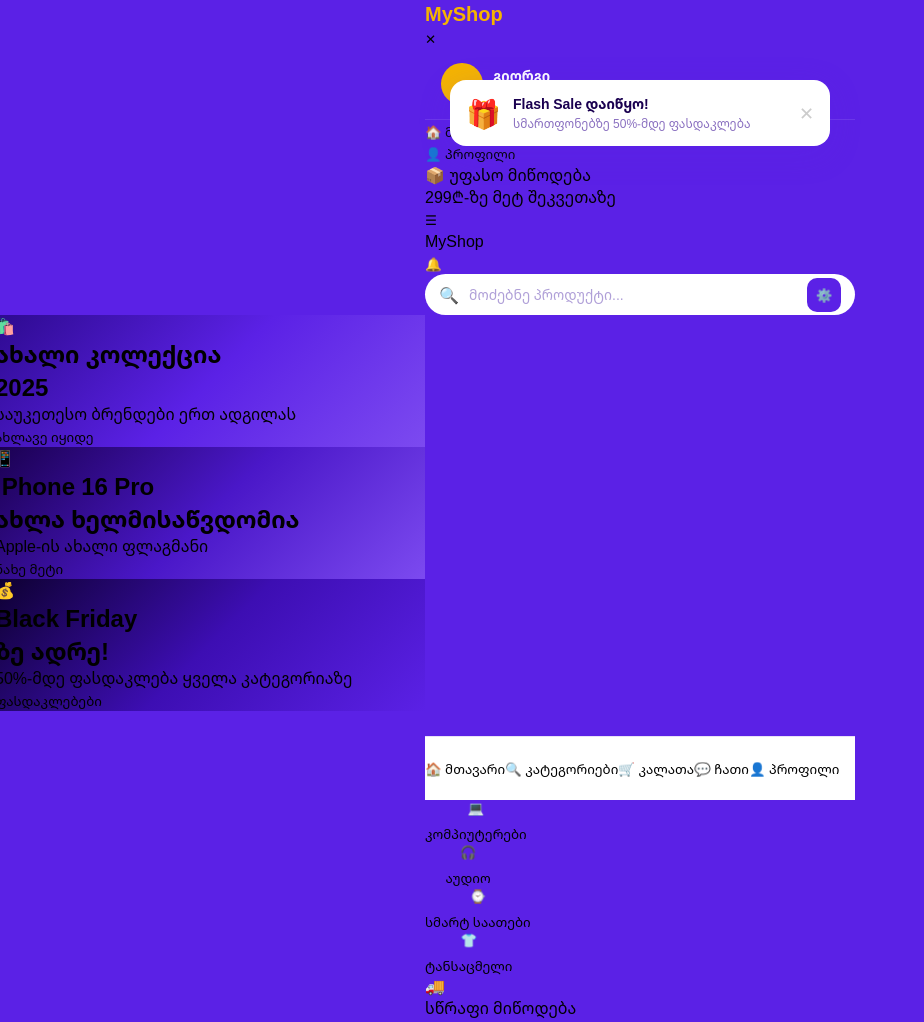
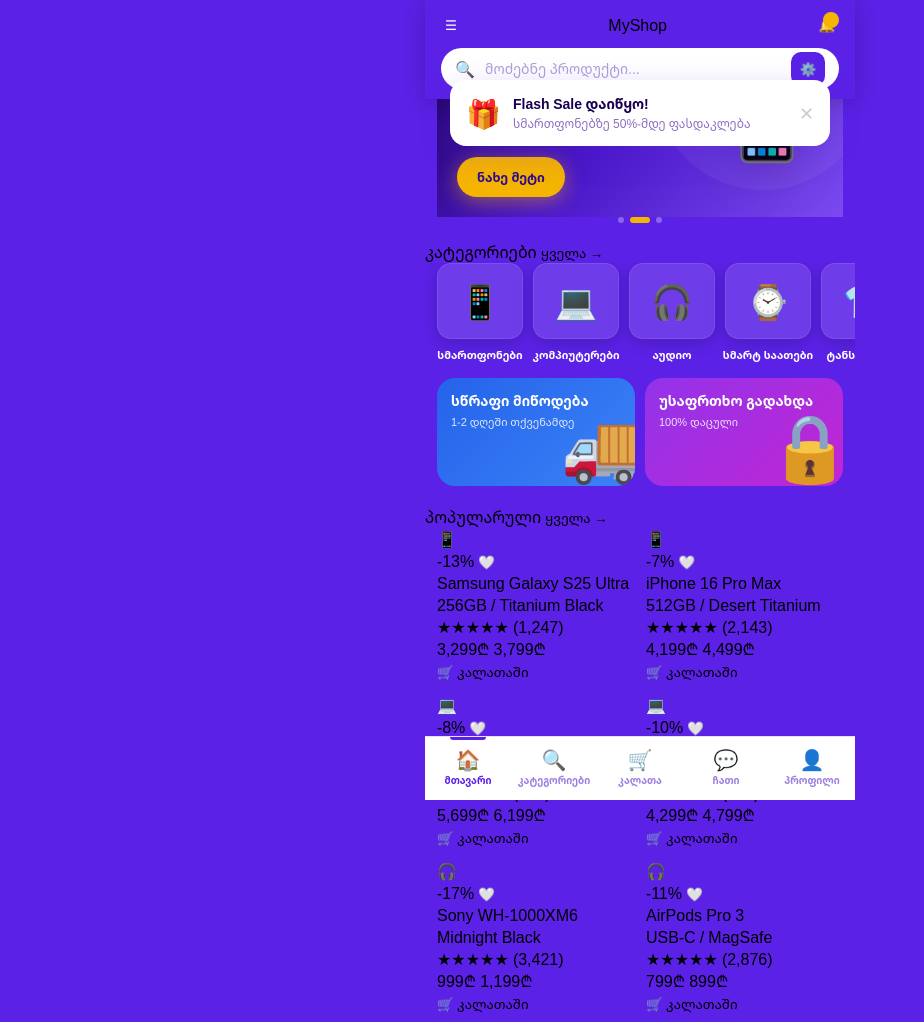
Before and after one commit to bakakuri/myshop, a plain HTML site: page web/index.html in a window 1280 px wide. Shown: the top 1022 px of the page, without its empty margins (0-924 px from the left). Drawn offline with Linux system fonts and the light colour scheme.

Commit message:
fix: align CSS selectors with HTML class names
- header.css: .header → .app-header, .header-top → .hdr-top,
  .header-logo → .hdr-logo, .header-bell → .bell-btn,
  .header-bell-badge → .bell-dot, .burger-btn added
- nav.css: .bnav-item → .nav-btn, .bnav-badge → .cart-badge,
  .side-panel → .side-menu (with transform: translateX(-100%)),
  .side-bg → .side-overlay, .side-x → .side-close,
  .side-item → .side-link, .side-nav → .side-links,
  .side-top → .side-hdr; open/close uses .open class
- home.css: .cats-row → .cat-row, .cat-card-img → .cat-emoji,
  .cat-card-label → .cat-name, .feat-row → .feat-grid,
  .feat-card → .feat-banner, .feat-card-* → .feat-*,
  .products-grid → .prods-grid; slider wrap classes fixed
- home.js: dot active class .on → .active; slide inner HTML
  updated to match new CSS class names

Co-Authored-By: Claude Sonnet 4.6 <noreply@anthropic.com>
Claude-Session: https://claude.ai/code/session_014D4A7cE1ETG13Va3xjDJfa

```diff
--- a/web/css/header.css
+++ b/web/css/header.css
@@ -1,17 +1,17 @@
 /* ── Header ── */
-.header {
+.app-header {
   background: var(--purple);
   padding: 12px 16px 10px;
   position: fixed; top: 0; left: 50%; transform: translateX(-50%);
   width: 100%; max-width: 430px; z-index: 1000;
   box-shadow: 0 2px 20px rgba(0,0,0,0.2);
 }
-.header-top {
+.hdr-top {
   display: flex; align-items: center; justify-content: space-between;
   margin-bottom: 10px;
 }
-.header-menu { color: #fff; padding: 4px; }
-.header-logo {
+.burger-btn { color: #fff; padding: 4px; background: none; border: none; cursor: pointer; }
+.hdr-logo {
   display: flex; align-items: center; gap: 8px; cursor: pointer;
 }
 .logo-icon {
@@ -26,8 +26,8 @@
 .logo-text .sub {
   font-size: 11px; color: rgba(255,255,255,0.8); font-weight: 400;
 }
-.header-bell { position: relative; color: #fff; padding: 4px; }
-.header-bell-badge {
+.bell-btn { position: relative; color: #fff; padding: 4px; background: none; border: none; cursor: pointer; }
+.bell-dot {
   position: absolute; top: 0; right: 0;
   background: var(--gold); color: var(--purple-dark);
   font-size: 9px; font-weight: 900; width: 16px; height: 16px;
@@ -48,5 +48,5 @@
 .search-filter-btn {
   width: 34px; height: 34px; border-radius: 10px;
   background: var(--purple); display: flex; align-items: center;
-  justify-content: center; flex-shrink: 0;
+  justify-content: center; flex-shrink: 0; border: none; cursor: pointer;
 }
--- a/web/css/home.css
+++ b/web/css/home.css
@@ -1,94 +1,128 @@
-/* ── Hero Banner ── */
-.hero {
+/* ── Hero Slider ── */
+.slider-wrap {
+  position: relative; overflow: hidden;
   margin: 0 12px 4px; border-radius: var(--r-lg);
-  background: linear-gradient(135deg, #4a17c8 0%, #7C4AF0 100%);
+}
+.slides-wrap {
+  display: flex; transition: transform .4s ease;
+}
+.slide {
+  flex-shrink: 0; width: 100%;
   min-height: 200px; display: flex; align-items: center;
   position: relative; overflow: hidden; padding: 20px;
+  background: linear-gradient(135deg, #4a17c8 0%, #7C4AF0 100%);
 }
-.hero::before {
+.slide::before {
   content: ''; position: absolute; right: -30px; top: -30px;
   width: 220px; height: 220px; border-radius: 50%;
   background: rgba(255,255,255,0.05);
 }
-.hero-left    { flex: 1; z-index: 1; }
-.hero-tag     { font-size: 12px; color: var(--gold-light); font-weight: 700; margin-bottom: 6px; }
-.hero-title   { font-size: 20px; font-weight: 900; color: #fff; line-height: 1.25; margin-bottom: 4px; }
-.hero-title span { color: var(--gold); }
-.hero-btn {
+.slide-left    { flex: 1; z-index: 1; }
+.slide-tag     { font-size: 12px; color: var(--gold-light); font-weight: 700; margin-bottom: 6px; }
+.slide-title   { font-size: 20px; font-weight: 900; color: #fff; line-height: 1.25; margin-bottom: 4px; }
+.slide-title span { color: var(--gold); }
+.slide-btn {
   margin-top: 14px; display: inline-flex; align-items: center; gap: 6px;
   background: var(--gold); color: var(--purple-dark);
   padding: 11px 20px; border-radius: var(--r-pill);
   font-size: 13px; font-weight: 900;
   box-shadow: var(--shadow-gold); transition: all .2s;
+  border: none; cursor: pointer;
 }
-.hero-btn:hover { background: var(--gold-light); transform: scale(1.03); }
-.hero-char {
+.slide-btn:hover { background: var(--gold-light); transform: scale(1.03); }
+.slide-char {
   font-size: 90px; line-height: 1; z-index: 1; flex-shrink: 0;
   filter: drop-shadow(0 8px 24px rgba(0,0,0,0.2));
 }
-.hero-pct {
+.slide-pct {
   position: absolute; right: 70px; top: 16px;
   width: 40px; height: 40px; border-radius: 50%;
   background: var(--gold); display: flex; align-items: center; justify-content: center;
   font-size: 12px; font-weight: 900; color: var(--purple-dark); z-index: 1;
 }
-.hero-gift {
+.slide-gift {
   position: absolute; right: 12px; bottom: 12px;
   font-size: 48px; opacity: .88; z-index: 1;
 }
 
-/* Hero Dots */
-.hero-dots   { display: flex; justify-content: center; gap: 6px; margin-bottom: 14px; }
-.hero-dot {
+/* Slider Dots */
+.slide-dots   { display: flex; justify-content: center; gap: 6px; margin-bottom: 14px; }
+.dot {
   width: 6px; height: 6px; border-radius: 3px;
   background: rgba(255,255,255,0.3); transition: all .3s; cursor: pointer;
+  border: none;
 }
-.hero-dot.active { width: 20px; background: var(--gold); }
+.dot.active { width: 20px; background: var(--gold); }
 
 /* ── Category Row ── */
-.cats-row {
+.cat-row {
   display: flex; gap: 10px; overflow-x: auto; padding: 0 12px 16px;
+  scrollbar-width: none;
 }
+.cat-row::-webkit-scrollbar { display: none; }
 .cat-card {
   display: flex; flex-direction: column; align-items: center; gap: 8px;
   min-width: 86px; cursor: pointer;
 }
-.cat-card-img {
+.cat-emoji {
   width: 86px; height: 76px; border-radius: var(--r-md);
   background: rgba(255,255,255,0.12); display: flex; align-items: center;
   justify-content: center; font-size: 34px;
   box-shadow: 0 4px 16px rgba(0,0,0,0.18); transition: transform .2s;
   border: 1.5px solid rgba(255,255,255,0.1);
 }
-.cat-card:hover .cat-card-img { transform: scale(1.05); }
-.cat-card.active .cat-card-img { outline: 2.5px solid var(--gold); background: rgba(255,255,255,0.22); }
-.cat-card-label {
+.cat-card:hover .cat-emoji { transform: scale(1.05); }
+.cat-card.active .cat-emoji { outline: 2.5px solid var(--gold); background: rgba(255,255,255,0.22); }
+.cat-name {
   font-size: 11px; font-weight: 700; color: #fff;
   text-align: center; white-space: nowrap;
 }
 
 /* ── Feature Banners ── */
-.feat-row { display: grid; grid-template-columns: 1fr 1fr; gap: 10px; padding: 0 12px 20px; }
-.feat-card {
+.feat-grid { display: grid; grid-template-columns: 1fr 1fr; gap: 10px; padding: 0 12px 20px; }
+.feat-banner {
   border-radius: var(--r-lg); padding: 14px;
   position: relative; overflow: hidden; cursor: pointer; min-height: 108px;
 }
-.feat-card.delivery { background: linear-gradient(135deg,#2563EB,#3B82F6); }
-.feat-card.secure   { background: linear-gradient(135deg,#9333EA,#C026D3); }
-.feat-card-title { font-size: 14px; font-weight: 900; color: #fff; margin-bottom: 4px; line-height: 1.25; }
-.feat-card-sub   { font-size: 11px; color: rgba(255,255,255,0.85); line-height: 1.4; margin-bottom: 10px; }
-.feat-card-btn   {
+.feat-delivery { background: linear-gradient(135deg,#2563EB,#3B82F6); }
+.feat-secure   { background: linear-gradient(135deg,#9333EA,#C026D3); }
+.feat-title { font-size: 14px; font-weight: 900; color: #fff; margin-bottom: 4px; line-height: 1.25; }
+.feat-sub   { font-size: 11px; color: rgba(255,255,255,0.85); line-height: 1.4; margin-bottom: 10px; }
+.feat-cta   {
   display: inline-block; background: var(--gold); color: var(--purple-dark);
   padding: 5px 12px; border-radius: 30px; font-size: 11px; font-weight: 900;
 }
-.feat-card-icon  {
+.feat-icon  {
   position: absolute; right: -8px; bottom: -4px;
   font-size: 66px; opacity: .9;
 }
 
+/* ── Deals / Offers banner ── */
+.deals-banner {
+  margin: 0 12px 16px; border-radius: var(--r-lg); padding: 16px;
+  background: linear-gradient(135deg, var(--purple-dark), var(--purple));
+  display: flex; align-items: center; justify-content: space-between;
+  position: relative; overflow: hidden;
+}
+.deals-left { z-index: 1; }
+.deals-title { font-size: 15px; font-weight: 900; color: #fff; margin-bottom: 2px; }
+.deals-sub   { font-size: 11px; color: rgba(255,255,255,0.75); }
+.deals-timer { display: flex; gap: 6px; margin-top: 10px; }
+.deals-unit  {
+  background: rgba(0,0,0,0.3); border-radius: 6px; padding: 4px 8px;
+  text-align: center;
+}
+.deals-num   { font-size: 16px; font-weight: 900; color: var(--gold); display: block; }
+.deals-lbl   { font-size: 9px; color: rgba(255,255,255,0.6); display: block; }
+.deals-sep   { font-size: 16px; font-weight: 900; color: var(--gold); align-self: center; }
+.deals-char  {
+  font-size: 80px; opacity: .8; position: absolute; right: -10px; bottom: -10px;
+}
+
 /* ── Products Grid ── */
-.products-grid  { display: grid; grid-template-columns: 1fr 1fr; gap: 12px; padding: 0 12px 20px; }
+.prods-grid  { display: grid; grid-template-columns: 1fr 1fr; gap: 12px; padding: 0 12px 20px; }
 
 /* ── Products Scroll (deals) ── */
-.products-scroll { display: flex; gap: 12px; overflow-x: auto; padding: 0 12px 20px; }
-.products-scroll .p-card { min-width: 158px; width: 158px; }
+.prods-scroll { display: flex; gap: 12px; overflow-x: auto; padding: 0 12px 20px; scrollbar-width: none; }
+.prods-scroll::-webkit-scrollbar { display: none; }
+.prods-scroll .p-card { min-width: 158px; width: 158px; }
--- a/web/css/nav.css
+++ b/web/css/nav.css
@@ -1,25 +1,28 @@
-/* ── Bottom Navigation — exact from design ── */
+/* ── Bottom Navigation ── */
 .bottom-nav {
   position: fixed; bottom: 0; left: 50%; transform: translateX(-50%);
   width: 100%; max-width: 430px;
   background: var(--white); border-top: 1px solid #e8e0f8;
   display: flex; height: 64px; z-index: 1000;
 }
-.bnav-item {
+.nav-btn {
   flex: 1; display: flex; flex-direction: column;
   align-items: center; justify-content: center;
   gap: 3px; cursor: pointer; color: #9D7FE0;
   font-size: 10px; font-weight: 600;
   transition: color .2s; position: relative;
+  background: none; border: none;
 }
-.bnav-item.active { color: var(--purple); }
-.bnav-item.active::before {
+.nav-btn.active { color: var(--purple); }
+.nav-btn.active::before {
   content: ''; position: absolute; top: 0; left: 50%;
   transform: translateX(-50%);
   width: 36px; height: 3px;
   background: var(--purple); border-radius: 0 0 3px 3px;
 }
-.bnav-badge {
+.nav-icon { font-size: 20px; line-height: 1; }
+.nav-label { font-size: 10px; font-weight: 600; }
+.cart-badge {
   position: absolute; top: 8px; right: calc(50% - 18px);
   background: var(--gold); color: var(--purple-dark);
   font-size: 9px; font-weight: 900; min-width: 16px; height: 16px;
@@ -28,31 +31,32 @@
 }
 
 /* ── Side Menu ── */
-.side-bg {
+.side-overlay {
   position: fixed; inset: 0; z-index: 1100;
   background: rgba(0,0,0,0.6); opacity: 0;
   pointer-events: none; transition: opacity .3s;
 }
-.side-bg.on { opacity: 1; pointer-events: all; }
+.side-overlay.open { opacity: 1; pointer-events: all; }
 
-.side-panel {
+.side-menu {
   position: fixed; top: 0; left: 0;
   width: 280px; height: 100%; z-index: 1101;
   background: var(--purple-dark);
   transform: translateX(-100%); transition: transform .3s;
   overflow-y: auto;
 }
-.side-panel.on { transform: translateX(0); }
+.side-menu.open { transform: translateX(0); }
 
-.side-top {
+.side-hdr {
   background: rgba(255,255,255,0.1); padding: 20px 16px 16px;
   display: flex; align-items: center; justify-content: space-between;
 }
 .side-logo { font-size: 20px; font-weight: 900; color: var(--gold); }
-.side-x {
+.side-close {
   background: rgba(255,255,255,0.15); border-radius: 50%;
   width: 34px; height: 34px; display: flex; align-items: center;
   justify-content: center; color: #fff; font-size: 18px;
+  border: none; cursor: pointer;
 }
 .side-user {
   padding: 14px 16px; border-bottom: 1px solid rgba(255,255,255,0.1);
@@ -66,12 +70,25 @@
 }
 .side-uname  { font-weight: 800; color: #fff; font-size: 14px; }
 .side-uemail { font-size: 11px; color: rgba(255,255,255,0.6); margin-top: 2px; }
-.side-nav    { padding: 8px 0; }
-.side-item {
+.side-links  { padding: 8px 0; }
+.side-link {
   display: flex; align-items: center; gap: 12px;
   padding: 14px 16px; color: rgba(255,255,255,0.85);
   font-size: 14px; font-weight: 600; cursor: pointer; transition: background .2s;
+  background: none; border: none; width: 100%; text-align: left;
 }
-.side-item:hover, .side-item.active { background: rgba(255,255,255,0.1); color: #fff; }
-.side-item.active span { color: var(--gold); }
+.side-link:hover, .side-link.active { background: rgba(255,255,255,0.1); color: #fff; }
+.side-link.active span { color: var(--gold); }
 .side-sep { height: 1px; background: rgba(255,255,255,0.1); margin: 4px 16px; }
+.side-promo {
+  margin: 12px 16px; border-radius: var(--r-md);
+  background: linear-gradient(135deg, var(--purple), var(--purple-light));
+  padding: 14px; border: 1px solid rgba(255,255,255,0.15);
+}
+.side-promo-title { font-size: 13px; font-weight: 800; color: var(--gold); margin-bottom: 4px; }
+.side-promo-sub   { font-size: 11px; color: rgba(255,255,255,0.75); line-height: 1.4; margin-bottom: 10px; }
+.side-promo-btn {
+  display: inline-block; background: var(--gold); color: var(--purple-dark);
+  padding: 6px 14px; border-radius: 20px; font-size: 11px; font-weight: 900;
+  border: none; cursor: pointer;
+}
--- a/web/js/home.js
+++ b/web/js/home.js
@@ -25,14 +25,15 @@ function renderSlider() {
     const slide = el('div', 'slide');
     slide.style.background = s.bg;
     slide.innerHTML = `
-      <div class="slide-emoji">${s.emoji}</div>
-      <div class="slide-text">
+      <div class="slide-left">
+        <div class="slide-tag">🔥 MyShop</div>
         <h2 class="slide-title">${s.title.replace('\n', '<br>')}</h2>
-        <p class="slide-sub">${s.sub}</p>
-        <button class="slide-cta">${s.cta}</button>
-      </div>`;
+        <p class="slide-sub" style="font-size:12px;color:rgba(255,255,255,0.8);margin-bottom:4px">${s.sub}</p>
+        <button class="slide-btn">${s.cta}</button>
+      </div>
+      <div class="slide-char">${s.emoji}</div>`;
     wrap.appendChild(slide);
-    const dot = el('button', `dot ${i === 0 ? 'on' : ''}`);
+    const dot = el('button', `dot${i === 0 ? ' active' : ''}`);
     dot.addEventListener('click', () => goSlide(i));
     dots.appendChild(dot);
   });
@@ -54,7 +55,7 @@ function goSlide(i) {
   const wrap = $('.slides-wrap');
   if (!wrap) return;
   wrap.style.transform = `translateX(-${i * 100}%)`;
-  $$('.dot').forEach((d, j) => d.classList.toggle('on', j === i));
+  $$('.dot').forEach((d, j) => d.classList.toggle('active', j === i));
 }
 
 function startSlider() {
```
